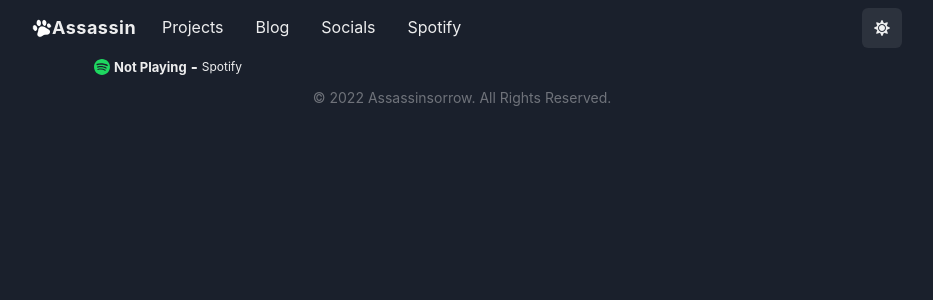
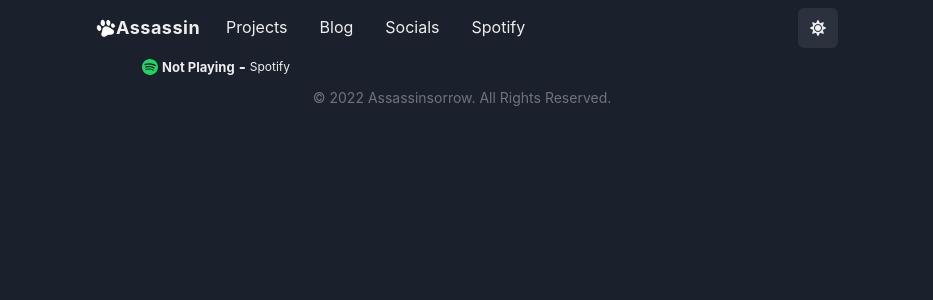
Before and after one commit to ShyAssassin/assassin.dev, a Next.js app: page / in a window 1280 px wide. Shown: the top 300 px of the page, without its empty margins (178-1111 px from the left). Built offline with nearby package versions, Linux system fonts and the light colour scheme; no server answers.

Commit message:
Updated MaxW

```diff
--- a/src/components/NavBar.tsx
+++ b/src/components/NavBar.tsx
@@ -29,7 +29,7 @@ function LinkItem({ href, children, path, ...props }) {
 export default function NavBar({ router }) {
     return (
         <Box w="100%">
-            <Container display={"flex"} p={2} maxW={"4xl"} justifyContent={"space-between"} alignItems={"center"} flexWrap={"wrap"}>
+            <Container display={"flex"} p={2} maxW={"3xl"} justifyContent={"space-between"} alignItems={"center"} flexWrap={"wrap"}>
                 {/* logo */}
                 <Flex align="center" cursor={"pointer"} mr={0}>
                     <Heading as="h1" size="md" letterSpacing={"wide"}>
--- a/src/components/layouts/layout.tsx
+++ b/src/components/layouts/layout.tsx
@@ -9,7 +9,7 @@ const variants = {
 
 export default function Layout({ children }) {
     return (
-        <Container maxW={"3xl"}>
+        <Container maxW={"2xl"}>
             <motion.main
                 initial="hidden"
                 animate="enter"
```
